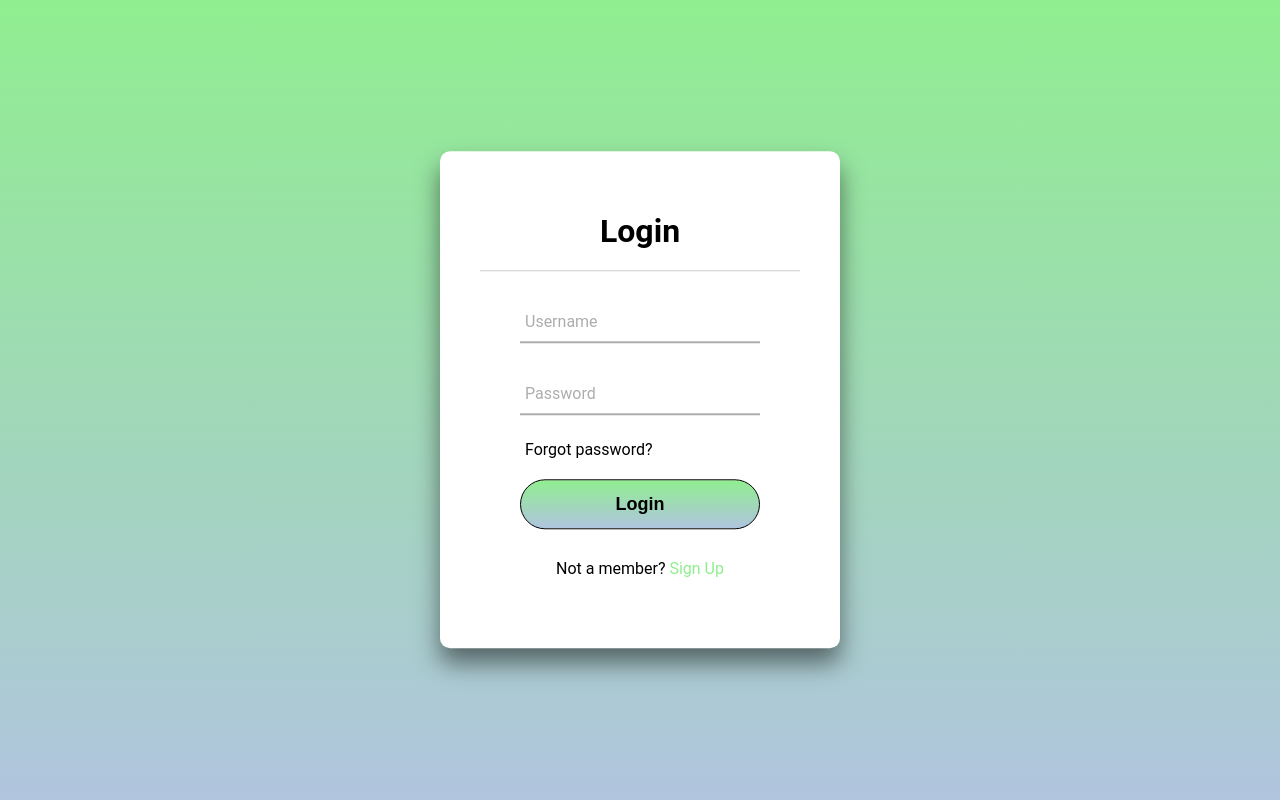
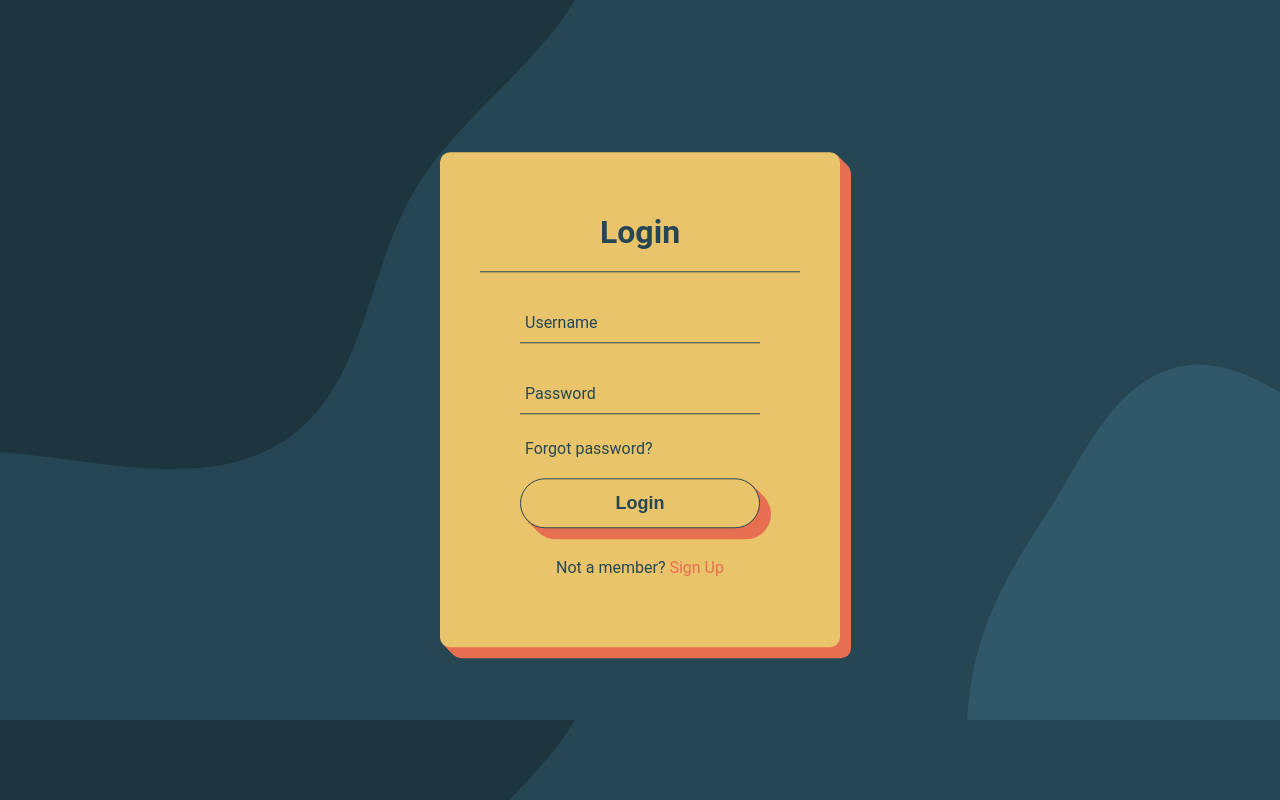
Before and after one commit to mateipruteanu/CroG, a website: page pages/login.html in a window 1280 px wide. Drawn offline with Linux system fonts and the light colour scheme.

Commit message:
redesigned login and signup  pages + changed basic validation

```diff
--- a/pages/login.html
+++ b/pages/login.html
@@ -4,12 +4,13 @@
         <meta charset="utf-8">
         <title>Log In</title>
         <link rel="stylesheet" href="/styles/login.css">
+        <link rel="stylesheet" href="/styles/style.css">
         <script src="/scripts/login.js" defer></script>
     </head>
     <body>
         <div class="center">
             <h1>Login</h1>
-            <form id="form_id" method="post" name="myform">
+            <form id="form_id" action="index.html"  name="myform">
                 <div class="txt_field">
                     <input type="text" name="username" id="username_id" required>
                     <span></span>
--- a/scripts/login.js
+++ b/scripts/login.js
@@ -3,20 +3,10 @@ var attempt = 3; // Variable to count number of attempts.
 function validate(){
     var username = document.getElementById("username_id").value;
     var password = document.getElementById("password_id").value;
-    if ( username == "Formget" && password == "formget#123"){
-        alert ("Login successfully");
-        window.location = "index.html"; // Redirecting to other page.
+    if ( username == "123" && password == "123"){
+
+        window.location = "/pages/index.html"; // Redirecting to other page.
         return false;
     }
-    else{
-        attempt --;// Decrementing by one.
-        alert("You have left "+attempt+" attempt;");
-        // Disabling fields after 3 attempts.
-        if( attempt == 0){
-            document.getElementById("username_id").disabled = true;
-            document.getElementById("password_id").disabled = true;
-            document.getElementById("submi_id").disabled = true;
-            return false;
-        }
-    }
+
 }
--- a/styles/login.css
+++ b/styles/login.css
@@ -1,11 +1,3 @@
-body{
-    margin: 0;
-    padding: 0;
-    font-family: 'Roboto', sans-serif;
-   background: linear-gradient(to top, #B0C4DE 0%, #90EE90 100%);
-   height: 100vh;
-    overflow: hidden;
-}
 
 .center{
     position: absolute;
@@ -14,16 +6,27 @@ body{
     transform: translate(-50%,-50%);
     width: 400px;
     padding: 40px;
-    background: white;
+    color: #264653;
+    background: #e9c46a;
     box-sizing: border-box;
-    box-shadow: 0 15px 25px rgba(0,0,0,.5);
+    box-shadow: 1px 1px #e76f51,
+                2px 2px #e76f51,
+                3px 3px #e76f51,
+                4px 4px #e76f51,
+                5px 5px #e76f51,
+                6px 6px #e76f51,
+                7px 7px #e76f51,
+                8px 8px #e76f51,
+                9px 9px #e76f51,
+                10px 10px #e76f51,
+                11px 11px #e76f51;
     border-radius: 10px;
 }
 
 .center h1{
    text-align: center;
    padding: 0 0 20px 0;
-    border-bottom: 1px solid #ccc;
+    border-bottom: 1px solid #264653;
 }
 
 .center form{
@@ -33,7 +36,7 @@ body{
 
 form .txt_field{
     position: relative;
-    border-bottom: 2px solid #adadad;
+    border-bottom: 1px solid #264653;
     margin: 30px 0;
 }
 
@@ -51,7 +54,7 @@ form .txt_field{
     position: absolute;
     top: 50%;
     left: 5px;
-    color: #adadad;
+    color: #264653;
     transform: translateY(-50%);
     font-size: 16px;
     pointer-events: none;
@@ -65,7 +68,7 @@ form .txt_field{
     left: 0;
     width: 0%;
     height: 2px;
-    background: linear-gradient(to top, #B0C4DE 0%, #90EE90 100%);
+    background: #e9c46a;
     transition: .5s;
 }
 
@@ -73,7 +76,7 @@ form .txt_field{
 .txt_field input:valid ~ label{
     top: -5px;
     left: 0;
-    color:  #90EE90 ;
+    color:  #264653 ;
 }
 
 .txt_field input:focus ~ span::before,
@@ -83,43 +86,66 @@ form .txt_field{
 
 .pass{
     margin: -5px 0 20px 5px;
-    color: #000;
+    color: #264653;
     cursor: pointer;
+
 }
 
 .pass:hover{
-    color: #90EE90;
+    color: #264653;
 }
 
 input[type="submit"]{
+    transition: .5s;
+    outline: #264653;
     width: 100%;
     height: 50px;
     border: 1px solid ;
-    background: linear-gradient(to top, #B0C4DE 0%, #90EE90 100%);
+    background: #e9c46a;
     border-radius: 25px;
     font-size: 18px;
-    color: black;
+    color: #264653;
     font-weight: 700;
     cursor: pointer;
     outline: none;
+    box-shadow: 1px 1px #e76f51,
+                2px 2px #e76f51,
+                3px 3px #e76f51,
+                4px 4px #e76f51,
+                5px 5px #e76f51,
+                6px 6px #e76f51,
+                7px 7px #e76f51,
+                8px 8px #e76f51,
+                9px 9px #e76f51,
+                10px 10px #e76f51,
+                11px 11px #e76f51;
 }
 
 input[type="submit"]:hover{
-    background: #90EE90;
     transition: .5s;
+  transform: translate(5px, 5px);
+  box-shadow: 1px 1px #e76f51,
+                2px 2px #e76f51,
+                3px 3px #e76f51,
+                4px 4px #e76f51,
+                5px 5px #e76f51,
+                6px 6px #e76f51;
+                transition: .5s;
+
 }
 
 .signup_link{
     text-align: center;
     margin: 30px 0;
     font-size: 16px;
+    color: #264653;
 }
 
 .signup_link a{
-    color: #90EE90;
+    color: #e76f51;
     text-decoration: none;
 }
 
 .signup_link a:hover{
-    color: #000;
+    color: #264653;
 }
--- a/styles/signup.css
+++ b/styles/signup.css
@@ -1,11 +1,3 @@
-body{
-    margin: 0;
-    padding: 0;
-    font-family: 'Roboto', sans-serif;
-   background: linear-gradient(to top, #B0C4DE 0%, #90EE90 100%);
-   height: 100vh;
-    overflow: hidden;
-}
 
 .center{
     position: absolute;
@@ -14,16 +6,27 @@ body{
     transform: translate(-50%,-50%);
     width: 400px;
     padding: 40px;
-    background: white;
+    color: #264653;
+    background: #e9c46a;
     box-sizing: border-box;
-    box-shadow: 0 15px 25px rgba(0,0,0,.5);
+    box-shadow: 1px 1px #e76f51,
+                2px 2px #e76f51,
+                3px 3px #e76f51,
+                4px 4px #e76f51,
+                5px 5px #e76f51,
+                6px 6px #e76f51,
+                7px 7px #e76f51,
+                8px 8px #e76f51,
+                9px 9px #e76f51,
+                10px 10px #e76f51,
+                11px 11px #e76f51;
     border-radius: 10px;
 }
 
 .center h1{
    text-align: center;
    padding: 0 0 20px 0;
-    border-bottom: 1px solid #ccc;
+    border-bottom: 1px solid #264653;
 }
 
 .center form{
@@ -33,7 +36,7 @@ body{
 
 form .txt_field{
     position: relative;
-    border-bottom: 2px solid #adadad;
+    border-bottom: 1px solid #264653;
     margin: 30px 0;
 }
 
@@ -51,7 +54,7 @@ form .txt_field{
     position: absolute;
     top: 50%;
     left: 5px;
-    color: #adadad;
+    color: #264653;
     transform: translateY(-50%);
     font-size: 16px;
     pointer-events: none;
@@ -65,7 +68,7 @@ form .txt_field{
     left: 0;
     width: 0%;
     height: 2px;
-    background: linear-gradient(to top, #B0C4DE 0%, #90EE90 100%);
+    background: #e9c46a;
     transition: .5s;
 }
 
@@ -73,7 +76,7 @@ form .txt_field{
 .txt_field input:valid ~ label{
     top: -5px;
     left: 0;
-    color:  #90EE90 ;
+    color:  #264653 ;
 }
 
 .txt_field input:focus ~ span::before,
@@ -83,170 +86,66 @@ form .txt_field{
 
 .pass{
     margin: -5px 0 20px 5px;
-    color: #000;
+    color: #264653;
     cursor: pointer;
+
 }
 
 .pass:hover{
-    color: #90EE90;
+    color: #264653;
 }
 
 input[type="submit"]{
+    transition: .5s;
+    outline: #264653;
     width: 100%;
     height: 50px;
     border: 1px solid ;
-    background: linear-gradient(to top, #B0C4DE 0%, #90EE90 100%);
+    background: #e9c46a;
     border-radius: 25px;
     font-size: 18px;
-    color: black;
+    color: #264653;
     font-weight: 700;
     cursor: pointer;
     outline: none;
+    box-shadow: 1px 1px #e76f51,
+                2px 2px #e76f51,
+                3px 3px #e76f51,
+                4px 4px #e76f51,
+                5px 5px #e76f51,
+                6px 6px #e76f51,
+                7px 7px #e76f51,
+                8px 8px #e76f51,
+                9px 9px #e76f51,
+                10px 10px #e76f51,
+                11px 11px #e76f51;
 }
 
 input[type="submit"]:hover{
-    background: #90EE90;
     transition: .5s;
+  transform: translate(5px, 5px);
+  box-shadow: 1px 1px #e76f51,
+                2px 2px #e76f51,
+                3px 3px #e76f51,
+                4px 4px #e76f51,
+                5px 5px #e76f51,
+                6px 6px #e76f51;
+                transition: .5s;
+
 }
 
 .signup_link{
     text-align: center;
     margin: 30px 0;
     font-size: 16px;
+    color: #264653;
 }
 
 .signup_link a{
-    color: #90EE90;
+    color: #e76f51;
     text-decoration: none;
 }
 
 .signup_link a:hover{
-    color: #000;
+    color: #264653;
 }
-
-
-body{
-    margin: 0;
-    padding: 0;
-    font-family: 'Roboto', sans-serif;
-   background: linear-gradient(to top, #B0C4DE 0%, #90EE90 100%);
-   height: 100vh;
-    overflow: hidden;
-}
-
-.center{
-    position: absolute;
-    top: 50%;
-    left: 50%;
-    transform: translate(-50%,-50%);
-    width: 400px;
-    padding: 40px;
-    background: white;
-    box-sizing: border-box;
-    box-shadow: 0 15px 25px rgba(0,0,0,.5);
-    border-radius: 10px;
-}
-
-.center h1{
-   text-align: center;
-   padding: 0 0 20px 0;
-    border-bottom: 1px solid #ccc;
-}
-
-.center form{
-    padding: 0 40px;
-    box-sizing: border-box;
-}
-
-form .txt_field{
-    position: relative;
-    border-bottom: 2px solid #adadad;
-    margin: 30px 0;
-}
-
-.txt_field input{
-  width: 100%;
-    padding: 0 5px;
-    height: 40px;
-    font-size: 16px;
-    border: none;
-    background: none;
-    outline: none;
-}
-
-.txt_field label{
-    position: absolute;
-    top: 50%;
-    left: 5px;
-    color: #adadad;
-    transform: translateY(-50%);
-    font-size: 16px;
-    pointer-events: none;
-    transition: .5s;
-}
-
-.txt_field span::before{
-    content: '';
-    position: absolute;
-    top: 40px;
-    left: 0;
-    width: 0%;
-    height: 2px;
-    background: linear-gradient(to top, #B0C4DE 0%, #90EE90 100%);
-    transition: .5s;
-}
-
-.txt_field input:focus ~ label,
-.txt_field input:valid ~ label{
-    top: -5px;
-    left: 0;
-    color:  #90EE90 ;
-}
-
-.txt_field input:focus ~ span::before,
-.txt_field input:valid ~ span::before{
-    width: 100%;
-}
-
-.pass{
-    margin: -5px 0 20px 5px;
-    color: #000;
-    cursor: pointer;
-}
-
-.pass:hover{
-    color: #90EE90;
-}
-
-input[type="submit"]{
-    width: 100%;
-    height: 50px;
-    border: 1px solid ;
-    background: linear-gradient(to top, #B0C4DE 0%, #90EE90 100%);
-    border-radius: 25px;
-    font-size: 18px;
-    color: black;
-    font-weight: 700;
-    cursor: pointer;
-    outline: none;
-}
-
-input[type="submit"]:hover{
-    background: #90EE90;
-    transition: .5s;
-}
-
-.signup_link{
-    text-align: center;
-    margin: 30px 0;
-    font-size: 16px;
-}
-
-.signup_link a{
-    color: #90EE90;
-    text-decoration: none;
-}
-
-.signup_link a:hover{
-    color: #000;
-}
```
Also changed, not shown: pages/signup.html (+2 -1 lines), scripts/signup.js (+5 -3 lines).
